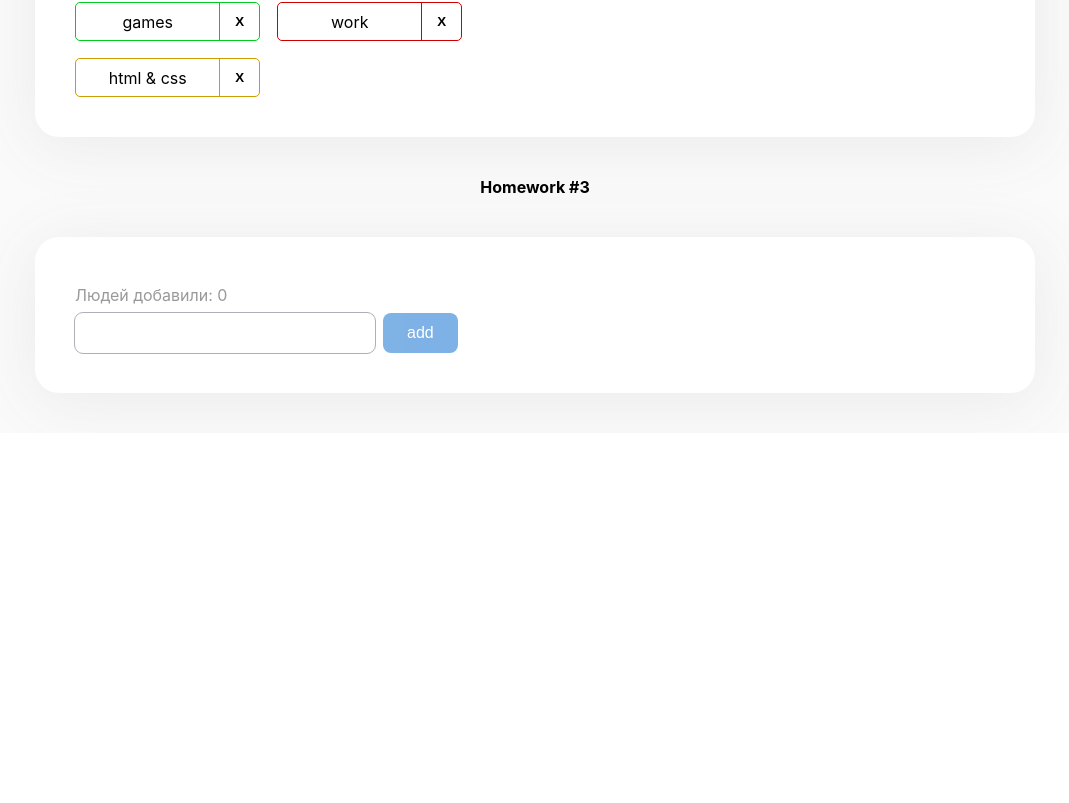
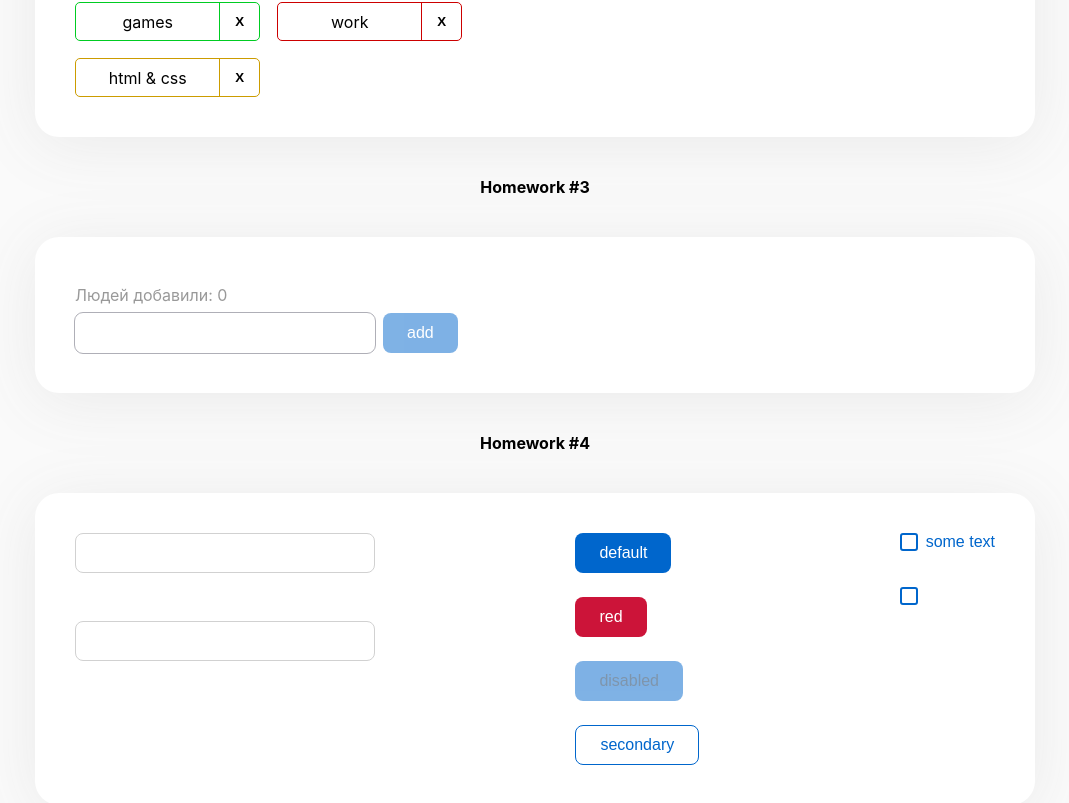
Before and after one commit to elspirito/hws2-master, a React (Create React App) app: page / in a window 1280 px wide. Shown: the part 834-1637 px from the top of the page, without its empty margins (105-1174 px from the left). Before the commit the page ends 1267 px from the top, so only its background shows below. Built offline with nearby package versions, Linux system fonts and the light colour scheme; the HTML template or start-up script is replaced by a standard one.

Commit message:
final 4hw

```diff
--- a/src/s1-main/App.tsx
+++ b/src/s1-main/App.tsx
@@ -3,6 +3,7 @@ import s from './App.module.css'
 import HW1 from '../s2-homeworks/hw01/HW1'
 import HW2 from "../s2-homeworks/hw02/HW2";
 import HW3 from "../s2-homeworks/hw03/HW3";
+import HW4 from "../s2-homeworks/hw04/HW4";
 
 function App() {
     return (
@@ -11,7 +12,7 @@ function App() {
             {/*раскомментировать по ходу выполнения*/}
             <HW2/>
             <HW3/>
-            {/*<HW4/>*/}
+            <HW4/>
 
             {/*при выполнении дз 5 и более - закомментировать здесь дз 1-4, так как они есть внутри дз 5*/}
             {/*<HW5/>*/}
--- a/src/s2-homeworks/hw04/Stand.module.css
+++ b/src/s2-homeworks/hw04/Stand.module.css
@@ -1,7 +1,7 @@
 .stand {
     display: flex;
     justify-content: space-between;
-    align-items: center;
+    /*align-items: center;*/
 }
 
 .inputs {
--- a/src/s2-homeworks/hw04/Stand.tsx
+++ b/src/s2-homeworks/hw04/Stand.tsx
@@ -57,7 +57,7 @@ const Stand = () => {
                 <div>
                     <SuperButton
                         id={'hw4-super-button-disabled'}
-                        xType={'red'}
+                        xType={'default'}
                         disabled
                     >
                         disabled
--- a/src/s2-homeworks/hw04/common/c1-SuperInputText/SuperInputText.module.css
+++ b/src/s2-homeworks/hw04/common/c1-SuperInputText/SuperInputText.module.css
@@ -1,20 +1,31 @@
 .input:focus {
+    border: 1px solid hsla(210, 100%, 40%, 1);
 }
 
 .input {
+    height: 40px;
+    border-radius: 8px;
+    border: 1px solid hsla(0, 0%, 82%, 1);
+    min-width: 300px;
 }
 
 .inputWrapper {
+    display: flex;
+    flex-direction: column-reverse;
 }
 
 .superInput {
+
 }
 
 .errorInput {
+    border: 1px solid hsla(348, 82%, 44%, 1);
 }
 
 .errorInput:focus {
 }
 
 .error {
+    color: hsla(348, 82%, 44%, 1);
+
 }
--- a/src/s2-homeworks/hw04/common/c2-SuperButton/SuperButton.module.css
+++ b/src/s2-homeworks/hw04/common/c2-SuperButton/SuperButton.module.css
@@ -1,35 +1,55 @@
 .button {
+    height: 40px;
+    padding: 0 24px;
+    font-size: 16px;
+    color: #FFFFFF;
+    border: 0;
+    border-radius: 8px;
 }
 
 .disabled {
+    opacity: 0.5;
+    color: hsla(210, 100%, 18%, 1);
+
 }
 
 .secondary {
+    background: transparent;
+    color: hsla(210, 100%, 40%, 1);
+    border: 1px solid hsla(210, 100%, 40%, 1);;
 }
 
 .default {
+    background: hsla(210, 100%, 40%, 1);
 }
 
 .red {
+    background: hsla(348, 82%, 44%, 1);
 }
 
 .default:hover {
+    background: hsla(210, 100%, 50%, 1);
 }
 
 .red:hover {
+    background: hsla(348, 100%, 55%, 1);
 }
 
 .secondary:hover {
+    background: hsla(209, 68%, 94%, 1)
 }
 
 
 .default:active {
+    background: hsla(210, 100%, 35%, 1);
 }
 
 .secondary:active {
+    background: hsla(209, 100%, 89%, 1);
 }
 
 .red:active {
+    background: hsla(348, 82%, 38%, 1);
 }
 
 .button:disabled {
--- a/src/s2-homeworks/hw04/common/c2-SuperButton/SuperButton.tsx
+++ b/src/s2-homeworks/hw04/common/c2-SuperButton/SuperButton.tsx
@@ -17,12 +17,26 @@ const SuperButton: React.FC<SuperButtonPropsType> = (
         ...restProps // все остальные пропсы попадут в объект restProps, там же будет children
     }
 ) => {
-    const finalClassName = s.button
-        // + (disabled
-        //         ? ...
-        //         : xType === 'red'
-        //             ? ...
-        + (className ? ' ' + className : '') // задачка на смешивание классов
+    // const finalClassName = s.button
+    //     + (disabled
+    //         ? s.disabled
+    //         : xType === 'red'
+    //             ? s.red
+    //             + (className ? ' ' + className : '') // задачка на смешивание классов
+
+    const finalClassName = `${s.button}
+    ${xType === 'red'
+        ? s.red
+        : xType === 'secondary'
+            ? s.secondary
+            : s.default}
+            ${disabled
+        ? s.disabled
+        : ''}` // задачка на смешивание классов
+
+    //ИЛИ ЕСЛИ НЕ ПОНЯТНО С finalClassName  ТОЖЕ САМОЕ ПРИ ПОМОЩИ ШАБЛОННЫХ СТРОК:
+    // `${s.СТИЛЬ КНОПКИ}  ${xType==='КРАСНЫЙ' ? ДАВАЙ КРАСНЫЙ СТИЛЬ : xType === 'secondary' ? ДАВАЙ СЕКОНДАРИ СТИЛЬ: ДАВАЙ ПО ДЕФОЛТУ } ${disabled ? ДАВАЙ ДИЗАБЛЕТ СТИЛЬ :  ПУСТУЮ СТРОКУ} `
+    // ЭТУ АЛХИМИЯ БУДЕМ ПОДРОБНО РАЗБИРАТЬ НА ДОПАХ
 
     return (
         <button
--- a/src/s2-homeworks/hw04/common/c3-SuperCheckbox/SuperCheckbox.tsx
+++ b/src/s2-homeworks/hw04/common/c3-SuperCheckbox/SuperCheckbox.tsx
@@ -26,11 +26,16 @@ const SuperCheckbox: React.FC<SuperCheckboxPropsType> = (
         ...restProps // все остальные пропсы попадут в объект restProps
     }
 ) => {
-    const onChangeCallback = (e: ChangeEvent<HTMLInputElement>) => {
-        // задачка на написание онченджа
-
-    }
-
+    const onChangeCallback = (e: ChangeEvent<HTMLInputElement>) => onChangeChecked ? onChangeChecked(e.currentTarget.checked) : e
+    // const onChangeCallback = (e: ChangeEvent<HTMLInputElement>) => {
+    //     // задачка на написание онченджа
+    //     // ЕСЛИ(onChangeChecked ВООБЩЕ СУЩЕСТВУЕТ){
+    //     //    ПЕРЕДАТЬ ЕМУ ИВЕНТ.ЧТО-ТО.ЧТО-ТО
+    //     //}
+    //     // ЕСЛИ(onChange ВООБЩЕ СУЩЕСТВУЕТ){
+    //     //    ПЕРЕДАТЬ ЕМУ ИВЕНТ
+    //     //}
+    // }
     const finalInputClassName = s.checkbox
         + (className ? ' ' + className : '')
 
```
